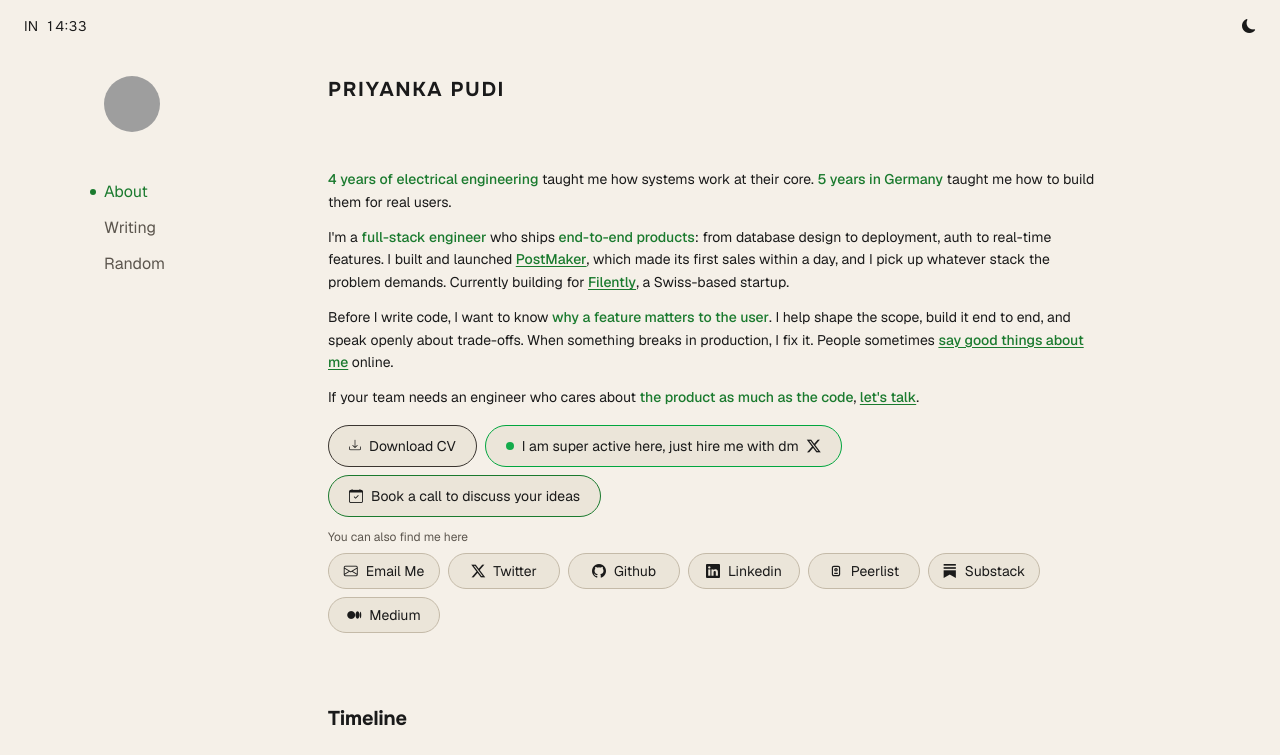
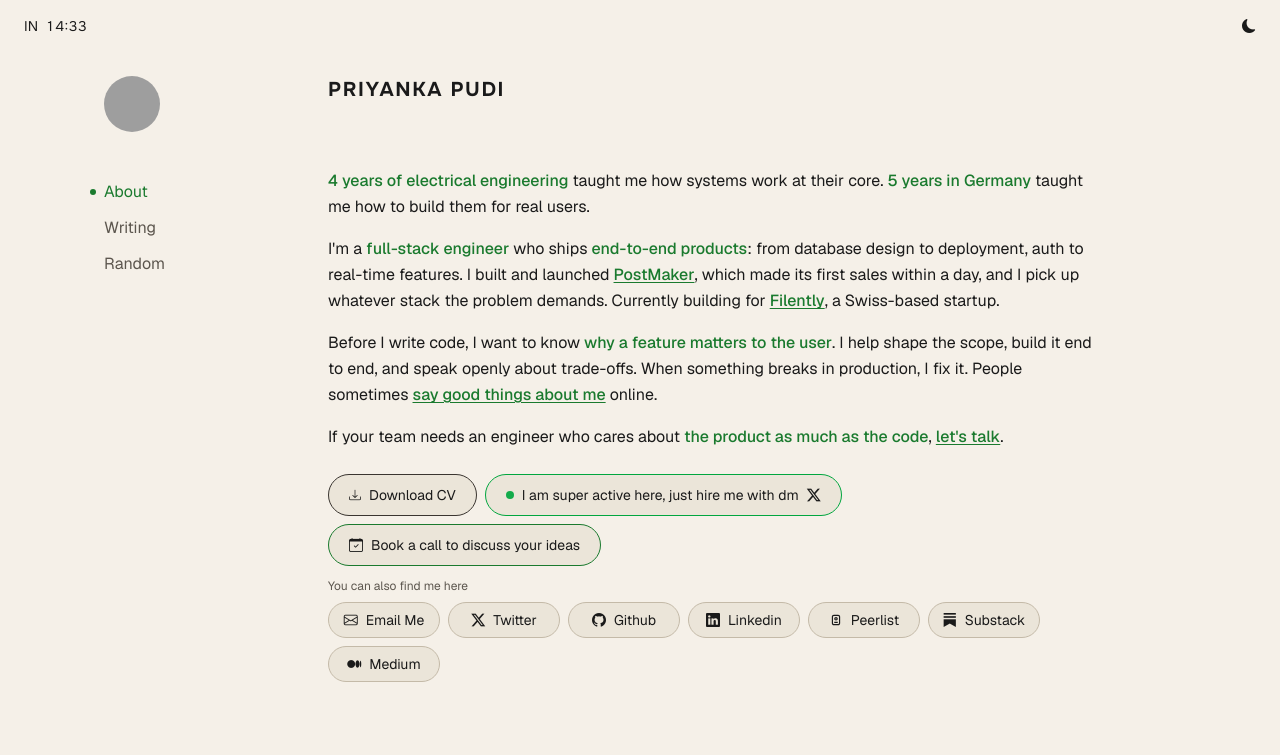
Before and after one commit to priyankaforu/blog, a Next.js app in the folder portfolio-v2/: page /about in a window 1280 px wide. Shown: the top 755 px of the page. Built offline with nearby package versions, Linux system fonts and the light colour scheme; grey boxes are pictures that could not be loaded.

Commit message:
Make the About bio text bigger

```diff
--- a/portfolio-v2/src/components/sections/hero.tsx
+++ b/portfolio-v2/src/components/sections/hero.tsx
@@ -38,7 +38,7 @@ export function Hero() {
       <section className="flex flex-col justify-start pb-6">
         {/* Bio */}
         <div
-          className="text-sm mb-4 leading-relaxed space-y-3"
+          className="text-base mb-6 leading-relaxed space-y-4"
           style={{ color: "var(--foreground)" }}
         >
           <p>
```
